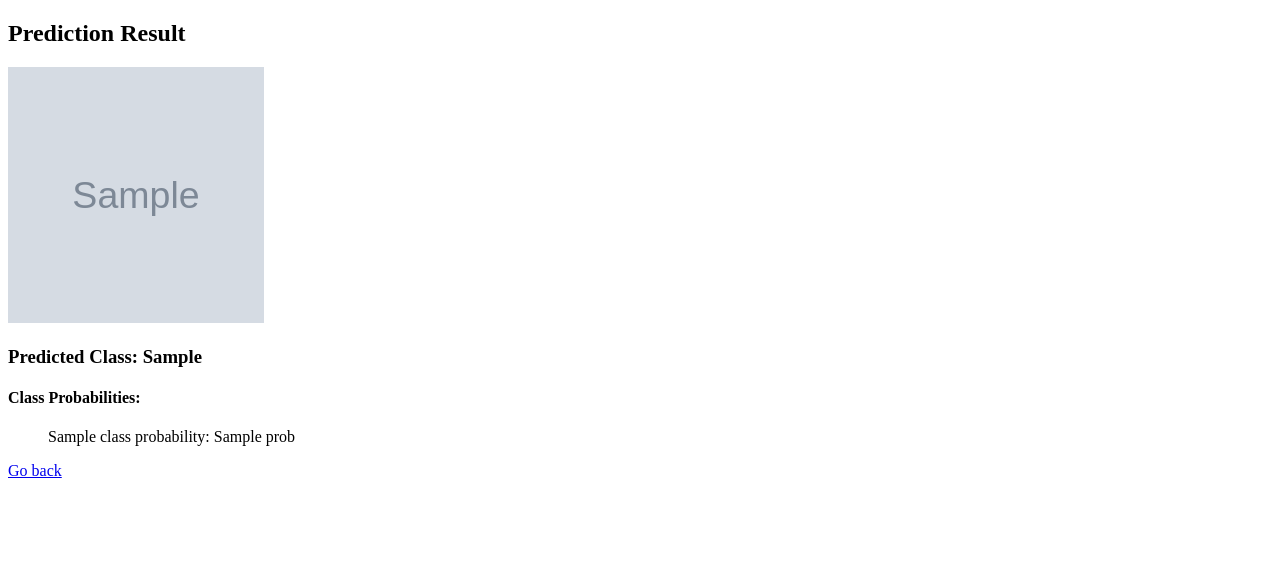
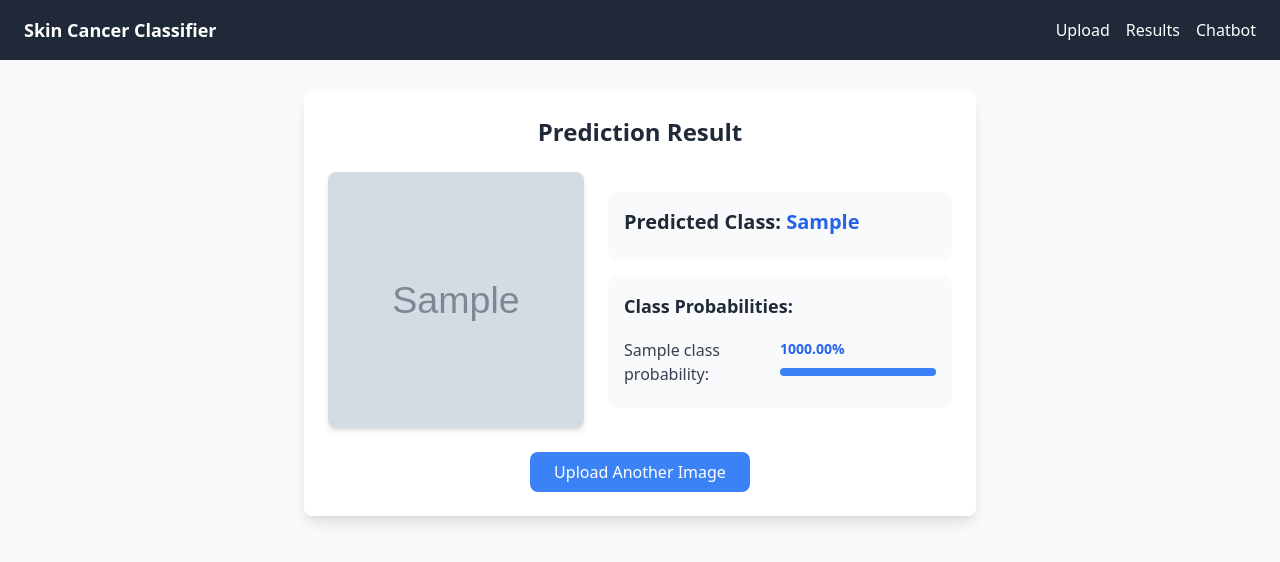
Before and after one commit to alpexlab/google-ai-hackathon, a FastAPI app: template backend-fastapi/templates/result.html in a window 1280 px wide. Shown: the top 562 px of the page. Run offline with FastAPI, Linux system fonts and the light colour scheme; the template is opened without the code that fills it: most values are stand-ins (such as "Sample title", 1, 10 or a date in 2020); grey boxes marked "Sample" are stand-in pictures.

Commit message:
-result.html update -added functionality oof looped testing and working

```diff
--- a/backend-fastapi/templates/result.html
+++ b/backend-fastapi/templates/result.html
@@ -1,22 +1,82 @@
-<!-- templates/result.html -->
 <!DOCTYPE html>
 <html lang="en">
 <head>
     <meta charset="UTF-8">
     <meta name="viewport" content="width=device-width, initial-scale=1.0">
     <title>Prediction Result</title>
+    <link href="https://cdn.jsdelivr.net/npm/tailwindcss@2.2.16/dist/tailwind.min.css" rel="stylesheet">
 </head>
-<body>
-    <h2>Prediction Result</h2>
-    <img src="{{ image_url }}" alt="Uploaded Image" width="256" height="256">
-    <h3>Predicted Class: {{ predicted_class }}</h3>
-    <h4>Class Probabilities:</h4>
-    <ul>
-        {% for name, prob in class_probabilities %}
-            <p>{{ name }}: {{ prob }}</p>
-        {% endfor %}
+<body class="font-sans bg-gray-50">
+    <!-- Navigation Bar -->
+    <header class="bg-gray-800 text-white py-4 px-6">
+        <nav class="flex justify-between items-center">
+            <a href="/" class="text-lg font-bold">Skin Cancer Classifier</a>
+            <ul class="flex space-x-4">
+                <li><a href="/" class="hover:text-gray-300">Upload</a></li>
+                <li><a href="/result" class="hover:text-gray-300">Results</a></li>
+                <li><a href="/chatbot" class="hover:text-gray-300">Chatbot</a></li>
+            </ul>
+        </nav>
+    </header>
 
-    </ul>
-    <a href="/">Go back</a>
+    <!-- Main Content -->
+    <div class="container mx-auto px-4 py-8">
+        <div class="max-w-2xl mx-auto bg-white rounded-lg shadow-lg p-6">
+            <h2 class="text-2xl font-bold text-center mb-6 text-gray-800">Prediction Result</h2>
+
+            <!-- Image and Prediction Container -->
+            <div class="flex flex-col md:flex-row md:space-x-6 items-center">
+                <!-- Image Container -->
+                <div class="mb-6 md:mb-0">
+                    <img src="{{ image_url }}" alt="Uploaded Image"
+                         class="w-64 h-64 object-cover rounded-lg shadow-md">
+                </div>
+
+                <!-- Prediction Details -->
+                <div class="flex-1">
+                    <div class="bg-gray-50 rounded-lg p-4 mb-4">
+                        <h3 class="text-xl font-semibold mb-2 text-gray-800">
+                            Predicted Class:
+                            <span class="text-blue-600">{{ predicted_class }}</span>
+                        </h3>
+                    </div>
+
+                    <div class="bg-gray-50 rounded-lg p-4">
+                        <h4 class="text-lg font-semibold mb-3 text-gray-800">Class Probabilities:</h4>
+                        <div class="space-y-2">
+                            {% for name, prob in class_probabilities %}
+                            <div class="flex items-center">
+                                <div class="w-1/2 text-gray-700">{{ name }}:</div>
+                                <div class="w-1/2">
+                                    <div class="relative pt-1">
+                                        <div class="flex mb-2 items-center justify-between">
+                                            <div class="text-right">
+                                                <span class="text-sm font-semibold inline-block text-blue-600">
+                                                    {{ "%.2f"|format(prob|float * 100) }}%
+                                                </span>
+                                            </div>
+                                        </div>
+                                        <div class="overflow-hidden h-2 mb-4 text-xs flex rounded bg-blue-200">
+                                            <div style="width:{{ prob|float * 100 }}%"
+                                                 class="shadow-none flex flex-col text-center whitespace-nowrap text-white justify-center bg-blue-500">
+                                            </div>
+                                        </div>
+                                    </div>
+                                </div>
+                            </div>
+                            {% endfor %}
+                        </div>
+                    </div>
+                </div>
+            </div>
+
+            <!-- Back Button -->
+            <div class="mt-6 text-center">
+                <a href="/" class="inline-block bg-blue-500 hover:bg-blue-600 text-white font-medium py-2 px-6 rounded-lg transition duration-200">
+                    Upload Another Image
+                </a>
+            </div>
+        </div>
+    </div>
 </body>
 </html>
```
